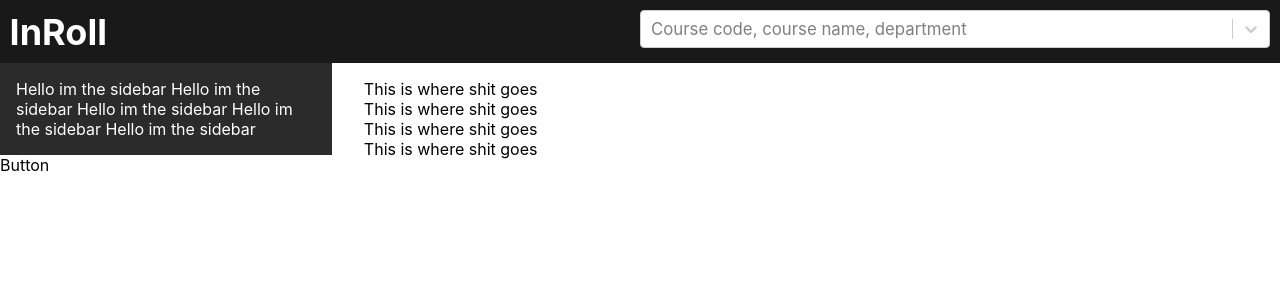
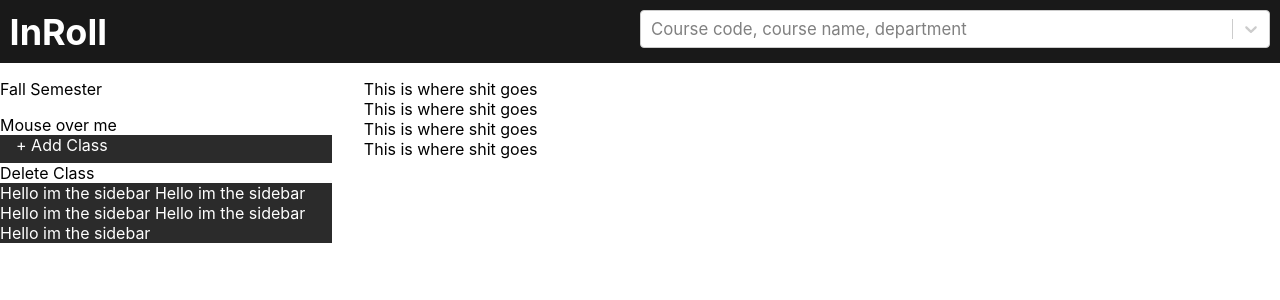
Before and after one commit to Projudah/Inroll, a React (Create React App) app: page / in a window 1280 px wide. Shown: the top 300 px of the page. Built offline with nearby package versions, Linux system fonts and the light colour scheme.

Commit message:
Publishing branch

```diff
--- a/package.json
+++ b/package.json
@@ -5,6 +5,7 @@
   "dependencies": {
     "node-sass": "^4.11.0",
     "react": "^16.8.4",
+    "react-collapsible": "^2.6.0",
     "react-dom": "^16.8.4",
     "react-responsive-modal": "^3.6.0",
     "react-scripts": "2.1.8",
--- a/src/components/Sidebar/index.js
+++ b/src/components/Sidebar/index.js
@@ -1,13 +1,70 @@
 import React from 'react'
+import Collapsible from 'react-collapsible';
 
 import './sidebar.scss'
 
 class Sidebar extends React.Component {
 
+	searchCourse(){
+		//need to check all the inputs and make sure at least 1 is not empty
+	}
+
+	resetCourseName(){
+		document.getElementById("courseName").value	= ''
+	}
+
+	resetCourseCode(){
+		document.getElementById("courseCode").value=''
+	}
+
+	myFunction() {
+  document.getElementById("myDropdown").toggle("show");
+}
+
   render(){
     return(
       <div>
+      <div><p><label id = "semester"> Fall Semester</label></p>
+      <div className="dropdown">
+  <span>Mouse over me</span>
+  <div className="dropdown-content">
+    <p>Hello World!</p>
+  </div>
+</div>
+      </div>
+      <Collapsible trigger="+  Add Class" onOpening={this.props.toggle} onClosing= {this.props.toggle}>
+      <div>Fill in 1 of the follwing sections to search</div>
+        <Collapsible trigger="Course Code" onClose	={this.resetCourseCode}>
+        <label>Enter the Course Code</label><input type="text" placeholder="Course Code" id="courseCode" />
+      </Collapsible>
+      <Collapsible trigger="Course Name" onClose={this.resetCourseName}>
+        <label>Enter the Course Name</label><input type="text" placeholder="Course Name" id="courseName"/>
+      </Collapsible>
+      <Collapsible trigger="Department/Subject">
+        <p><label>Filter one of the following</label></p><p><label> Department</label> <select>
+        <option	value="null"></option>
+  <option value="Engineering">Engineering</option>
+  <option value="Telfer">Telfer</option>
+  <option value="Arts">Arts</option>
+  <option value="Law">Law</option>
+</select></p>
 
+<p><label> Subject</label> <select>
+  <option value="AIR">AIR</option>
+  <option value="SEG">SEG</option>
+  <option value="HOM">HOM</option>
+  <option value="FOO">FOO</option>
+</select></p>
+
+      <p><label> Level</label> <select>
+  <option value="Undergraduate">Undergraduate</option>
+  <option value="Graduate">Graduate</option>
+  <option value="PHD">PHD</option>
+</select></p>
+</Collapsible>
+<button type="button" onClick={this.searchCourse}>Search</button>
+      </Collapsible>
+      <label>Delete Class</label>
         <div className="sidebar">
           Hello im the sidebar
           Hello im the sidebar
@@ -15,7 +72,6 @@ class Sidebar extends React.Component {
           Hello im the sidebar
           Hello im the sidebar
         </div>
-        <div onClick = {this.props.toggle}>Button</div>
       </div>
     )
   }
--- a/src/components/Sidebar/sidebar.scss
+++ b/src/components/Sidebar/sidebar.scss
@@ -4,5 +4,54 @@ $lighter_grey: #2B2B2B;
 .sidebar{
   background-color: $lighter_grey;
   color: white;
-  padding: 1em;
 }
+.Collapsible{
+	background-color: $lighter_grey;
+  color: white;
+  display:block;
+  margin: 0;
+
+  span{
+  	display: block;
+  }
+
+  span:first-child{
+  	padding-left: 1em;
+  	padding-bottom: 0.5em;
+  }
+
+	.is-open, .Collapsible, .Collapsible__contentInner{
+		background-color:maroon !important;
+		.Collapsible__contentOuter{
+		margin: 0.5em;
+	}
+	}
+
+
+	.is-closed,.Collapsible__contentOuter{
+		margin:0em;
+	}
+
+	:hover{
+		background-color: pink;
+	}
+}
+.dropdown {
+  position: relative;
+  display: inline-block;
+}
+
+.dropdown-content {
+  display: none;
+  position: absolute;
+  background-color: #f9f9f9;
+  min-width: 160px;
+  box-shadow: 0px 8px 16px 0px rgba(0,0,0,0.2);
+  padding: 12px 16px;
+  z-index: 1;
+}
+
+.dropdown:hover .dropdown-content {
+  display: block;
+  backgroud-color:black;
+}
```
Also changed, not shown: 1 other file (tests, documents, lock files or other folders).
